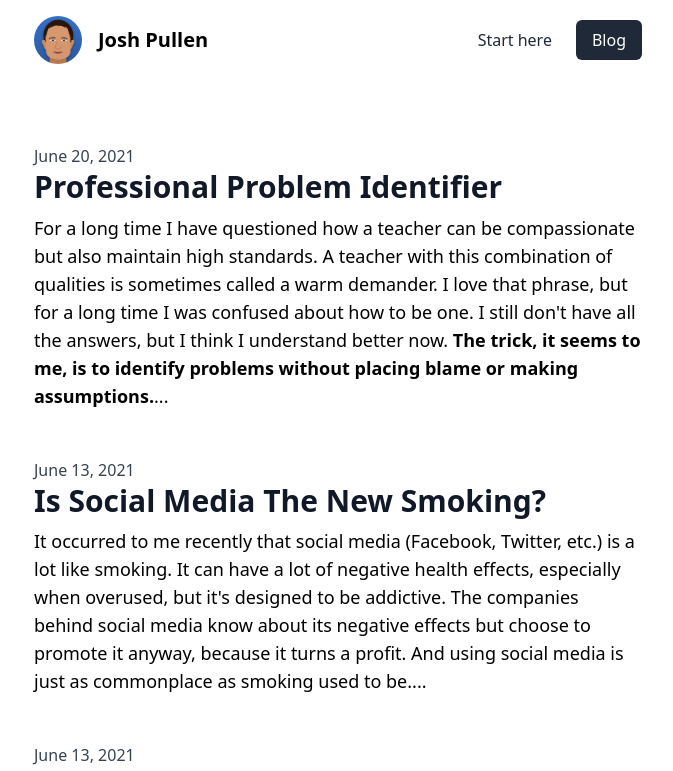
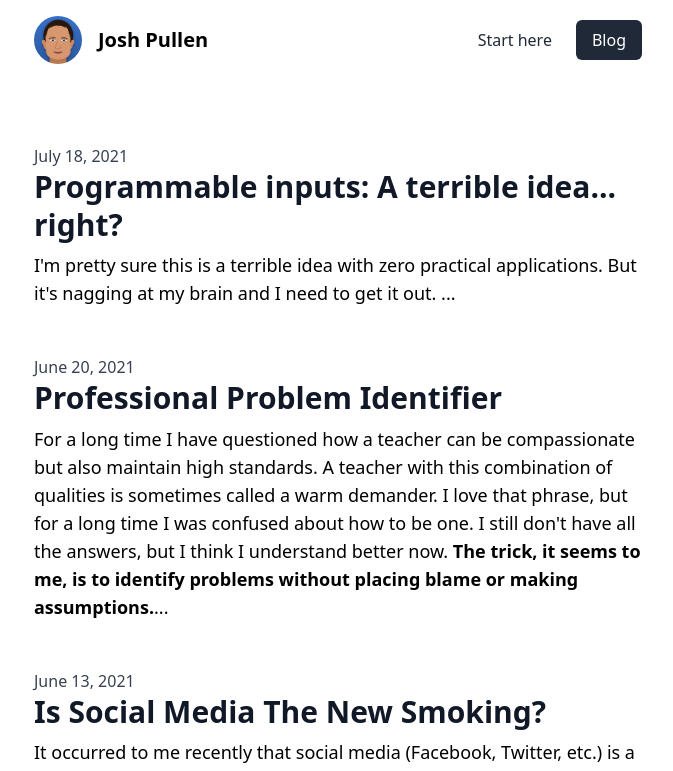
Before and after one commit to PullJosh/joshuapullen.com, a Next.js app: page /blog in a window 1280 px wide. Shown: the top 771 px of the page, without its empty margins (302-975 px from the left). Built offline with nearby package versions, Linux system fonts and the light colour scheme.

Commit message:
Create post: programmable-inputs

```diff
--- /dev/null
+++ b/content/posts/programmable-inputs/index.md
@@ -0,0 +1,13 @@
+---
+date: 2021-07-18 12:00:00
+title: "Programmable inputs: A terrible idea... right?"
+author: "Josh Pullen"
+---
+
+I'm pretty sure this is a terrible idea with zero practical applications. But it's nagging at my brain and I need to get it out.
+
+![A "Do Not Disturb" toggle switch with Scratch blocks inside.](/images/posts/programmable-inputs/toggle-blocks.png)
+
+The idea is pretty simple: Create applications where inputs (like text inputs, number inputs, date pickers, toggle switches, and so on) can also be filled with code. In this example I'm showing Scratch-like blocks, but any style of code will do.
+
+I don't think this idea has much practical utility. I keep racking my brain for a reason you would ever actually want this, and I'm mostly coming up empty. But for whatever reason it really tickles my brain in a way that is hard to shake off. Maybe there's something here? I just don't know.
--- a/pages/blog/index.js
+++ b/pages/blog/index.js
@@ -34,7 +34,12 @@ export default function Blog({ posts }) {
                 {post.data.title}
               </h2>
               <div className="typography">
-                <ReactMarkdown components={{ a: ({ children }) => children }}>
+                <ReactMarkdown
+                  components={{
+                    a: ({ children }) => children,
+                    img: () => null,
+                  }}
+                >
                   {`${post.excerpt}...`}
                 </ReactMarkdown>
               </div>
```
Also changed, not shown: public/images/posts/programmable-inputs/toggle-blocks.png (added).
